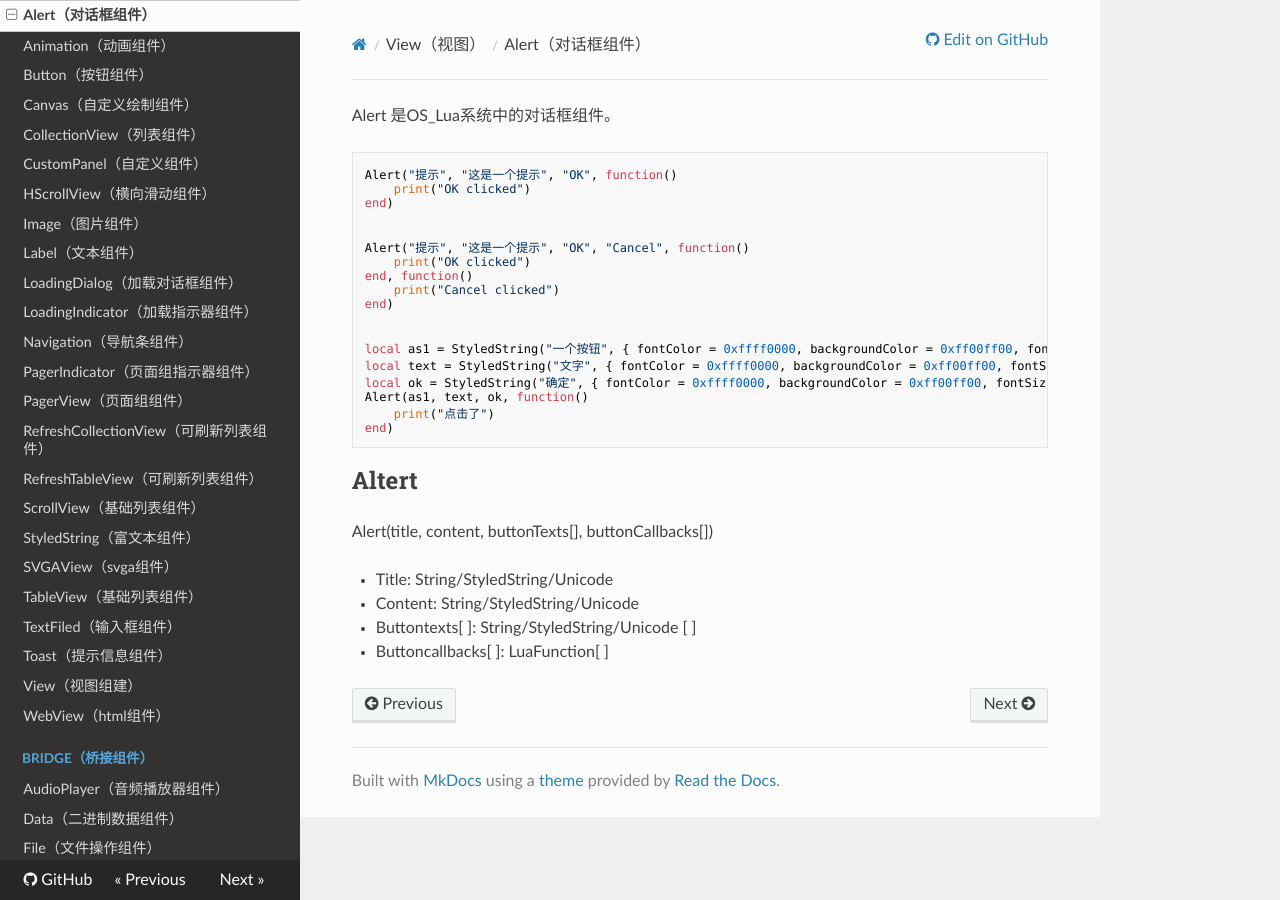
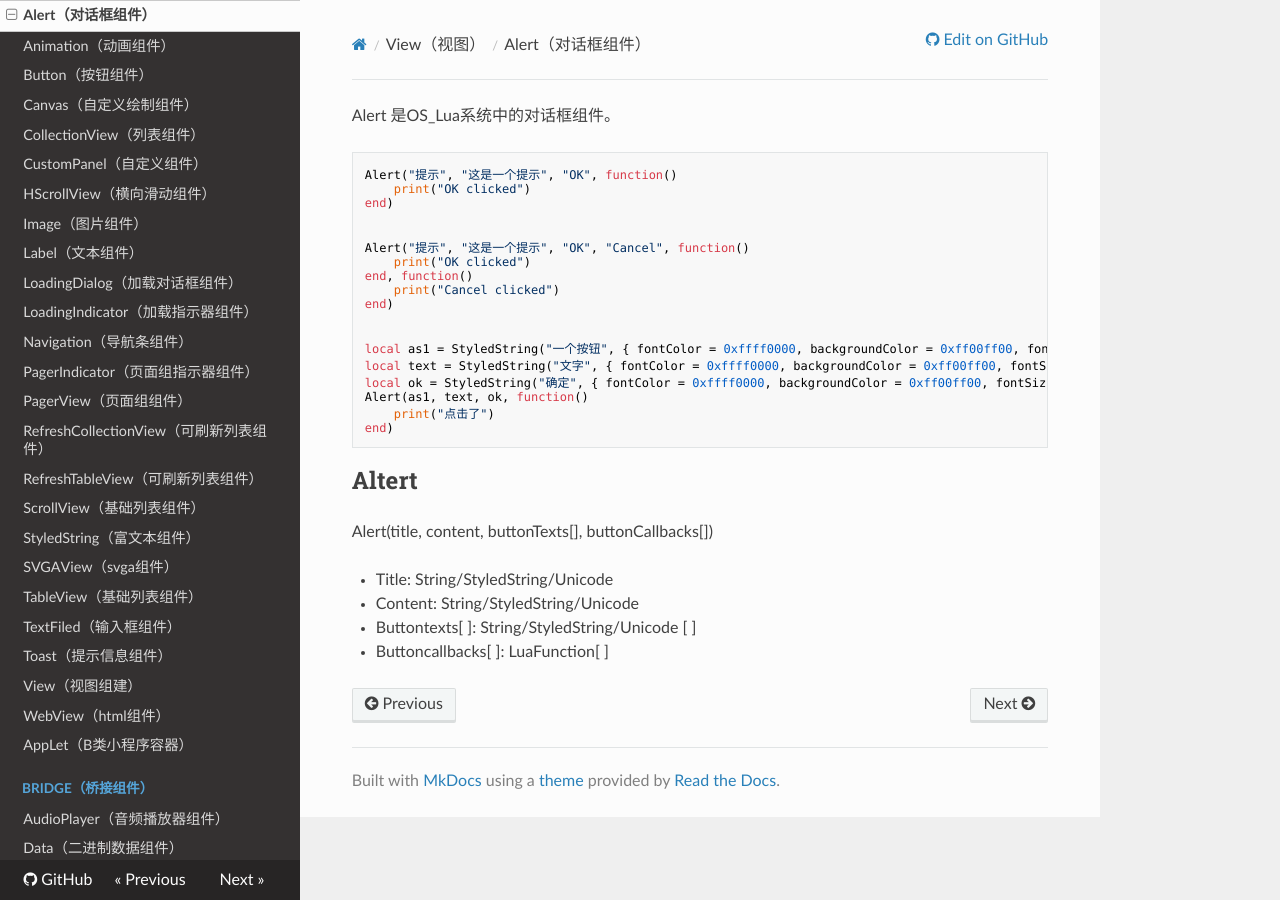
Before and after one commit to VideoOS/VideoOS-lua-app, an MkDocs documentation site: the page built from docs/API/Lua_View/Alert.md, in a window 1280 px wide. Built offline with MkDocs 1.6.1, drawn with Linux system fonts in a browser that asks for light colours; nearby versions of some CDN libraries.

Commit message:
修改文档

```diff
--- a/mkdocs.yml
+++ b/mkdocs.yml
@@ -35,6 +35,7 @@ nav:
     - 'Toast（提示信息组件）': 'API/Lua_View/Toast.md'
     - 'View（视图组建）': 'API/Lua_View/View.md'
     - 'WebView（html组件）': 'API/Lua_View/WebView.md'
+    - 'AppLet（B类小程序容器）': 'API/Lua_View/AppLet.md'
   - 'Bridge（桥接组件）':
     - 'AudioPlayer（音频播放器组件）': 'API/Lua_Bridge/AudioPlayer.md'
     - 'Data（二进制数据组件）': 'API/Lua_Bridge/Data.md'
```
